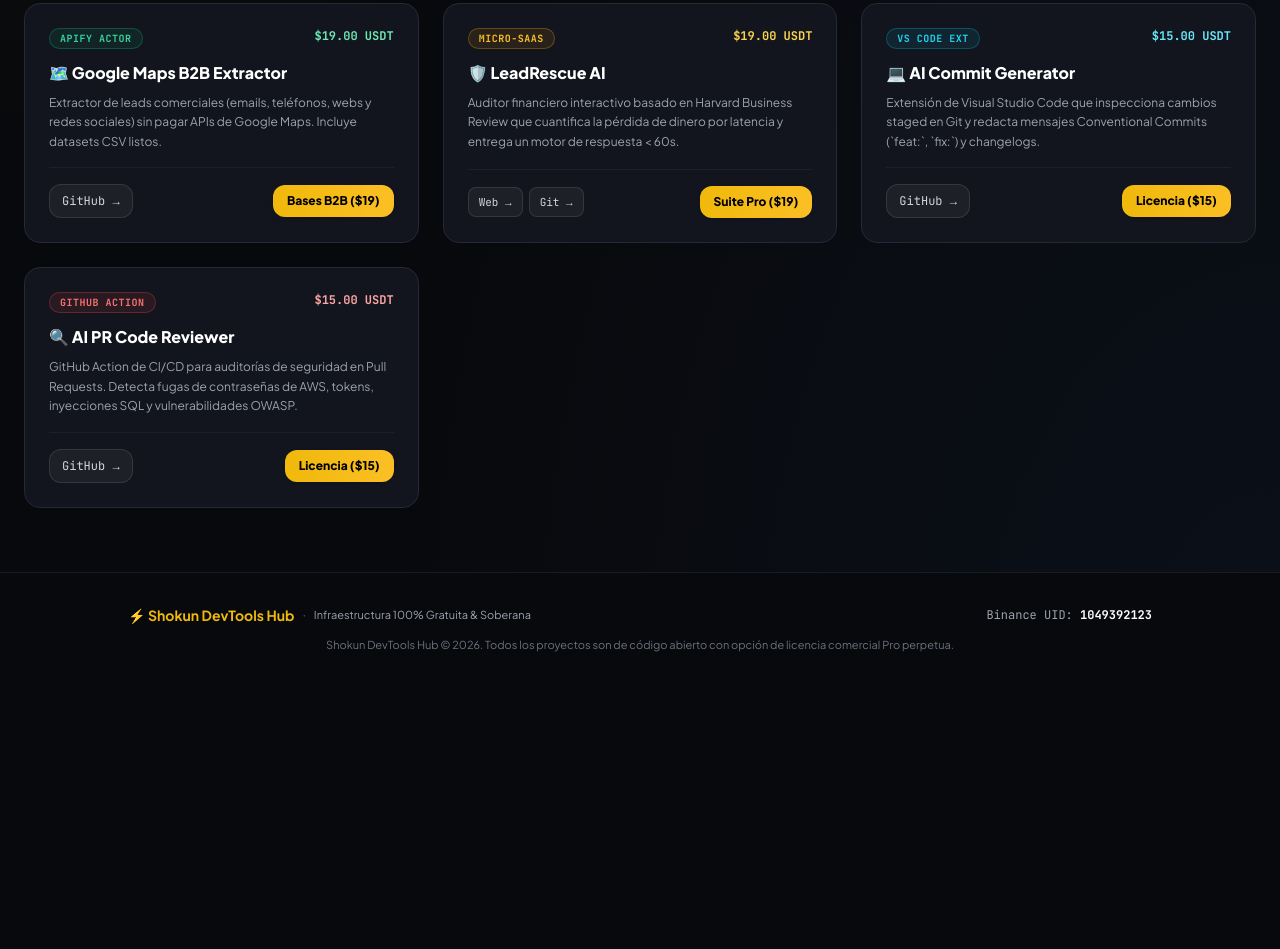
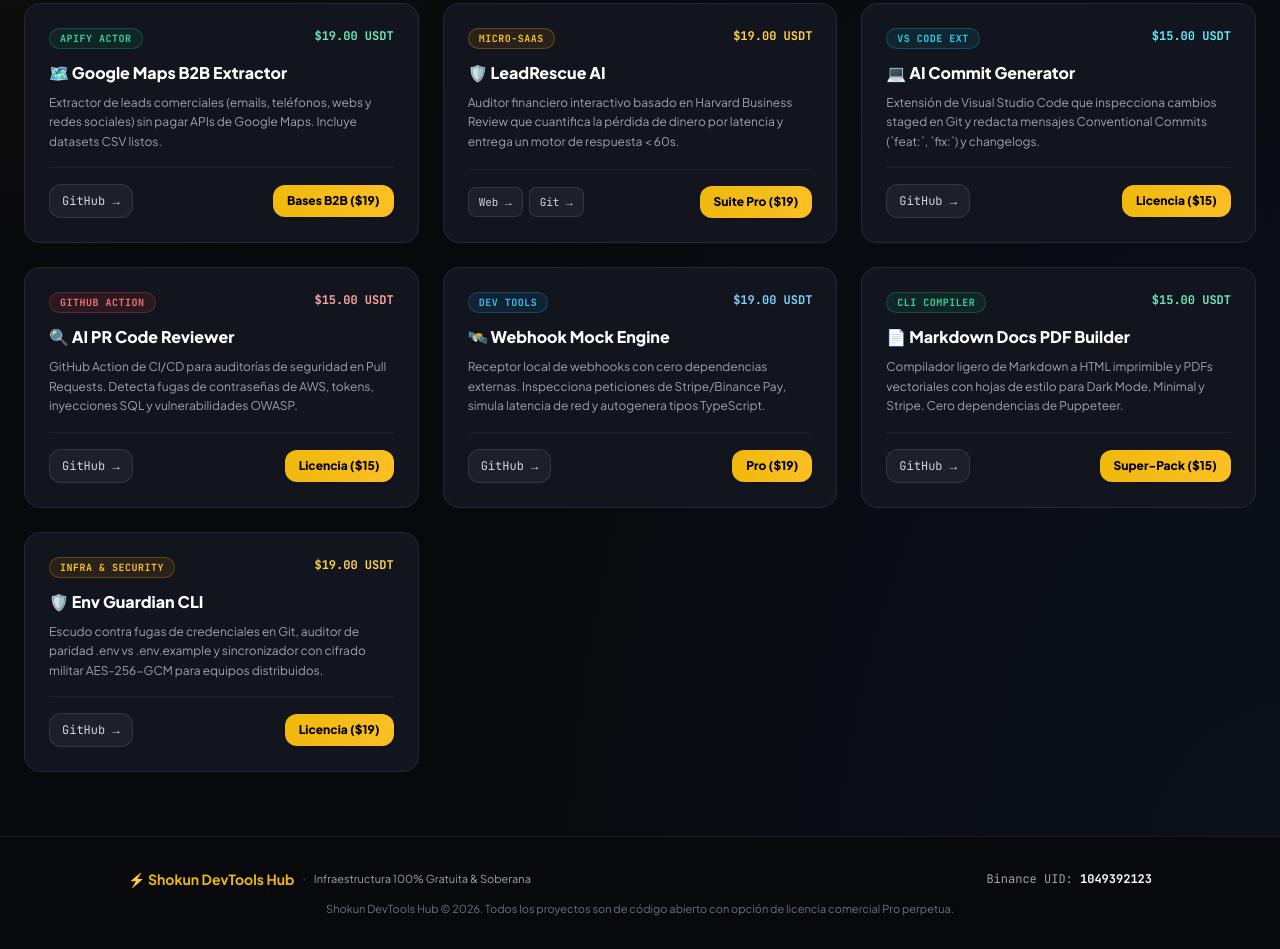
Before and after one commit to Shokun123/shokun-devtools-hub, a website: page index.html in a window 1280 px wide. Shown: the part 1145-2094 px from the top of the page. Before the commit the page ends 1830 px from the top, so only its background shows below. Drawn offline with nearby package versions, Linux system fonts and the light colour scheme.

Commit message:
feat: scale catalog to 13 production tools with mock engine, md docs pdf, and env guardian

```diff
--- a/ecosystem_monitor.js
+++ b/ecosystem_monitor.js
@@ -21,7 +21,10 @@
   { name: 'Google Maps B2B Lead Extractor', repo: 'Shokun123/google-maps-b2b-lead-scraper', price: '$19 USDT' },
   { name: 'LeadRescue AI Micro-SaaS', repo: 'Shokun123/leadrescue-ai', price: '$19 USDT' },
   { name: 'AI Commit Generator for VS Code', repo: 'Shokun123/vscode-ai-commit-generator', price: '$15 USDT' },
-  { name: 'AI PR Code Reviewer Action', repo: 'Shokun123/ai-pr-reviewer-action', price: '$15 USDT' }
+  { name: 'AI PR Code Reviewer Action', repo: 'Shokun123/ai-pr-reviewer-action', price: '$15 USDT' },
+  { name: 'Webhook Mock Engine', repo: 'Shokun123/webhook-mock-engine', price: '$19 USDT' },
+  { name: 'Markdown Docs PDF Builder', repo: 'Shokun123/markdown-docs-pdf-builder', price: '$15 USDT' },
+  { name: 'Env Guardian CLI', repo: 'Shokun123/env-guardian-cli', price: '$19 USDT' }
 ];
 
 async function pingIndexNow() {
--- a/index.html
+++ b/index.html
@@ -73,7 +73,7 @@
     <div class="text-center max-w-3xl mx-auto mb-12">
       <div class="inline-flex items-center gap-2 text-xs font-semibold uppercase tracking-wider text-brand-yellow bg-brand-yellow/10 border border-brand-yellow/30 px-3.5 py-1.5 rounded-full mb-5">
         <span class="w-2 h-2 rounded-full bg-brand-yellow animate-ping"></span>
-        10 Herramientas de Producción en Vivo
+        13 Herramientas de Producción en Vivo
       </div>
       <h1 class="text-3xl sm:text-5xl lg:text-6xl font-black text-white tracking-tight leading-tight">
         Catálogo Unificado de <span class="text-transparent bg-clip-text bg-gradient-to-r from-brand-yellow via-yellow-300 to-amber-500">Herramientas & Micro-SaaS</span>
@@ -89,7 +89,7 @@
             class="w-full bg-brand-card border border-brand-border rounded-xl px-4 py-3 text-xs text-white placeholder-gray-500 focus:outline-none focus:border-brand-yellow font-mono">
         </div>
         <div class="flex gap-1.5 justify-center flex-wrap" id="categoryButtons">
-          <button onclick="setCategory('all')" class="cat-btn active bg-brand-yellow text-black font-extrabold text-xs px-3 py-2 rounded-xl transition" data-cat="all">Todos (10)</button>
+          <button onclick="setCategory('all')" class="cat-btn active bg-brand-yellow text-black font-extrabold text-xs px-3 py-2 rounded-xl transition" data-cat="all">Todos (13)</button>
           <button onclick="setCategory('dev')" class="cat-btn bg-brand-card hover:bg-white/10 text-gray-300 font-bold text-xs px-3 py-2 rounded-xl border border-brand-border transition" data-cat="dev">Dev Tools</button>
           <button onclick="setCategory('growth')" class="cat-btn bg-brand-card hover:bg-white/10 text-gray-300 font-bold text-xs px-3 py-2 rounded-xl border border-brand-border transition" data-cat="growth">B2B Growth</button>
           <button onclick="setCategory('infra')" class="cat-btn bg-brand-card hover:bg-white/10 text-gray-300 font-bold text-xs px-3 py-2 rounded-xl border border-brand-border transition" data-cat="infra">Infra & CI</button>
@@ -325,6 +325,72 @@
         </div>
       </div>
 
+      <!-- Tool 11: Webhook Mock Engine -->
+      <div class="tool-card bg-brand-card border border-brand-border hover:border-brand-yellow/60 rounded-2xl p-6 transition-all duration-300 flex flex-col justify-between" data-cat="dev" data-name="webhook mock engine http inspector stripe binance crypto delay replay typescript">
+        <div>
+          <div class="flex justify-between items-start mb-3">
+            <span class="text-[10px] font-bold uppercase tracking-wider text-sky-400 bg-sky-500/10 border border-sky-500/30 px-2.5 py-0.5 rounded-full font-mono">Dev Tools</span>
+            <span class="text-xs font-mono font-bold text-sky-300">$19.00 USDT</span>
+          </div>
+          <h3 class="text-base font-extrabold text-white mb-2">🛰️ Webhook Mock Engine</h3>
+          <p class="text-xs text-gray-400 mb-4 leading-relaxed">
+            Receptor local de webhooks con cero dependencias externas. Inspecciona peticiones de Stripe/Binance Pay, simula latencia de red y autogenera tipos TypeScript.
+          </p>
+        </div>
+        <div class="pt-4 border-t border-brand-border/60 flex items-center justify-between gap-2">
+          <a href="https://github.com/Shokun123/webhook-mock-engine" target="_blank" class="text-xs text-gray-300 hover:text-white font-mono bg-white/5 px-3 py-2 rounded-xl border border-white/10 transition">
+            GitHub →
+          </a>
+          <button onclick="openModal('webhook-mock', 'Webhook Mock Engine Pro Bundle', '19.00')" class="bg-gradient-to-r from-brand-yellow to-amber-400 text-black font-extrabold text-xs px-3.5 py-2 rounded-xl transition shadow">
+            Pro ($19)
+          </button>
+        </div>
+      </div>
+
+      <!-- Tool 12: Markdown Docs PDF Builder -->
+      <div class="tool-card bg-brand-card border border-brand-border hover:border-brand-yellow/60 rounded-2xl p-6 transition-all duration-300 flex flex-col justify-between" data-cat="dev" data-name="markdown docs pdf builder compiler zero-dependency html print stylesheets">
+        <div>
+          <div class="flex justify-between items-start mb-3">
+            <span class="text-[10px] font-bold uppercase tracking-wider text-emerald-400 bg-emerald-500/10 border border-emerald-500/30 px-2.5 py-0.5 rounded-full font-mono">CLI Compiler</span>
+            <span class="text-xs font-mono font-bold text-emerald-300">$15.00 USDT</span>
+          </div>
+          <h3 class="text-base font-extrabold text-white mb-2">📄 Markdown Docs PDF Builder</h3>
+          <p class="text-xs text-gray-400 mb-4 leading-relaxed">
+            Compilador ligero de Markdown a HTML imprimible y PDFs vectoriales con hojas de estilo para Dark Mode, Minimal y Stripe. Cero dependencias de Puppeteer.
+          </p>
+        </div>
+        <div class="pt-4 border-t border-brand-border/60 flex items-center justify-between gap-2">
+          <a href="https://github.com/Shokun123/markdown-docs-pdf-builder" target="_blank" class="text-xs text-gray-300 hover:text-white font-mono bg-white/5 px-3 py-2 rounded-xl border border-white/10 transition">
+            GitHub →
+          </a>
+          <button onclick="openModal('md-pdf', 'Markdown Docs PDF Super-Pack', '15.00')" class="bg-gradient-to-r from-brand-yellow to-amber-400 text-black font-extrabold text-xs px-3.5 py-2 rounded-xl transition shadow">
+            Super-Pack ($15)
+          </button>
+        </div>
+      </div>
+
+      <!-- Tool 13: Env Guardian CLI -->
+      <div class="tool-card bg-brand-card border border-brand-border hover:border-brand-yellow/60 rounded-2xl p-6 transition-all duration-300 flex flex-col justify-between" data-cat="infra" data-name="env guardian cli secrets git pre-commit hook aes-256 encryption security">
+        <div>
+          <div class="flex justify-between items-start mb-3">
+            <span class="text-[10px] font-bold uppercase tracking-wider text-amber-400 bg-amber-500/10 border border-amber-500/30 px-2.5 py-0.5 rounded-full font-mono">Infra & Security</span>
+            <span class="text-xs font-mono font-bold text-amber-300">$19.00 USDT</span>
+          </div>
+          <h3 class="text-base font-extrabold text-white mb-2">🛡️ Env Guardian CLI</h3>
+          <p class="text-xs text-gray-400 mb-4 leading-relaxed">
+            Escudo contra fugas de credenciales en Git, auditor de paridad .env vs .env.example y sincronizador con cifrado militar AES-256-GCM para equipos distribuidos.
+          </p>
+        </div>
+        <div class="pt-4 border-t border-brand-border/60 flex items-center justify-between gap-2">
+          <a href="https://github.com/Shokun123/env-guardian-cli" target="_blank" class="text-xs text-gray-300 hover:text-white font-mono bg-white/5 px-3 py-2 rounded-xl border border-white/10 transition">
+            GitHub →
+          </a>
+          <button onclick="openModal('env-guardian', 'Env Guardian Enterprise License', '19.00')" class="bg-gradient-to-r from-brand-yellow to-amber-400 text-black font-extrabold text-xs px-3.5 py-2 rounded-xl transition shadow">
+            Licencia ($19)
+          </button>
+        </div>
+      </div>
+
     </div>
   </main>
 
```
Also changed, not shown: STATUS.md (+4 -1 lines), test/test_hub.js (+5 -4 lines).
